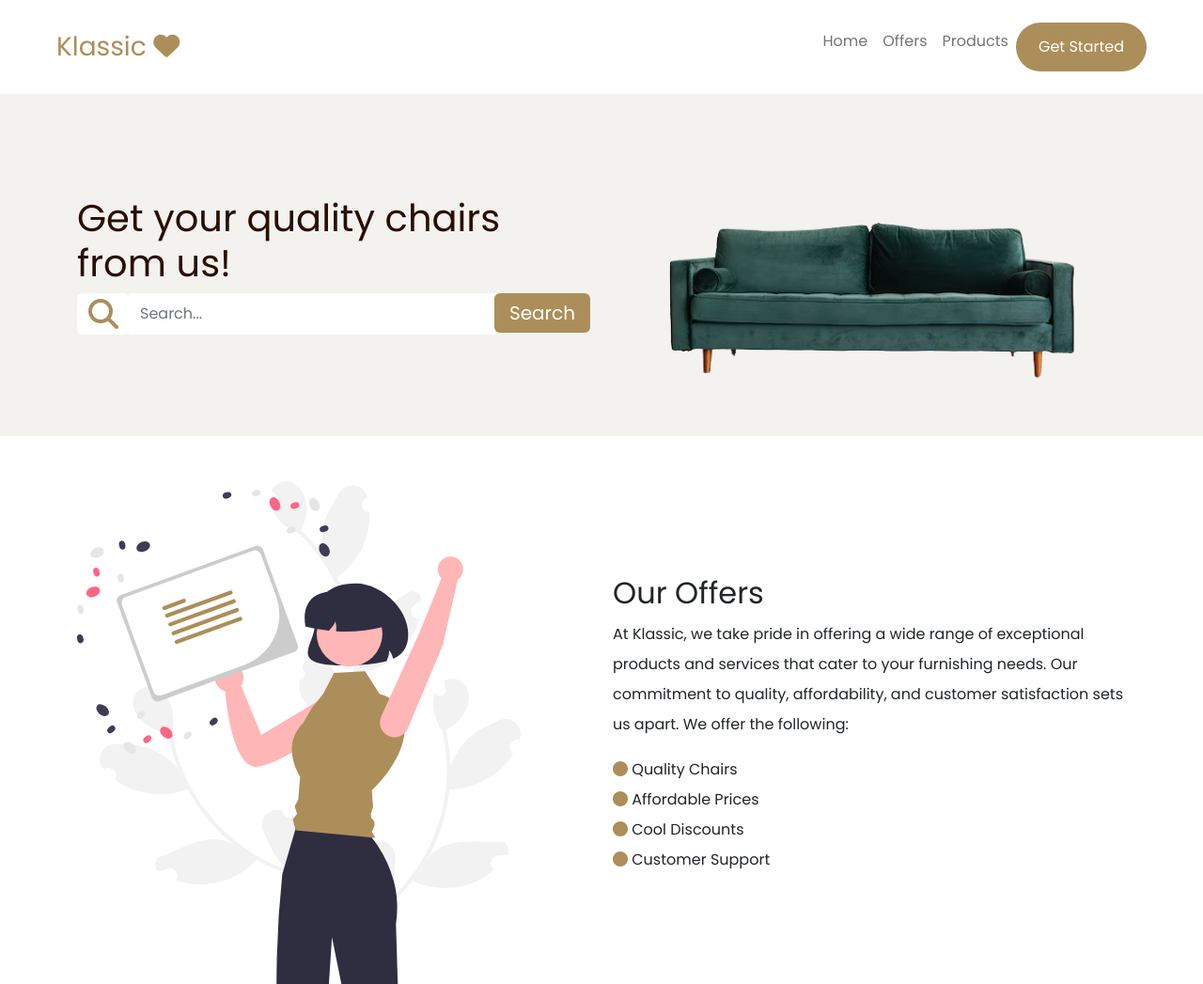
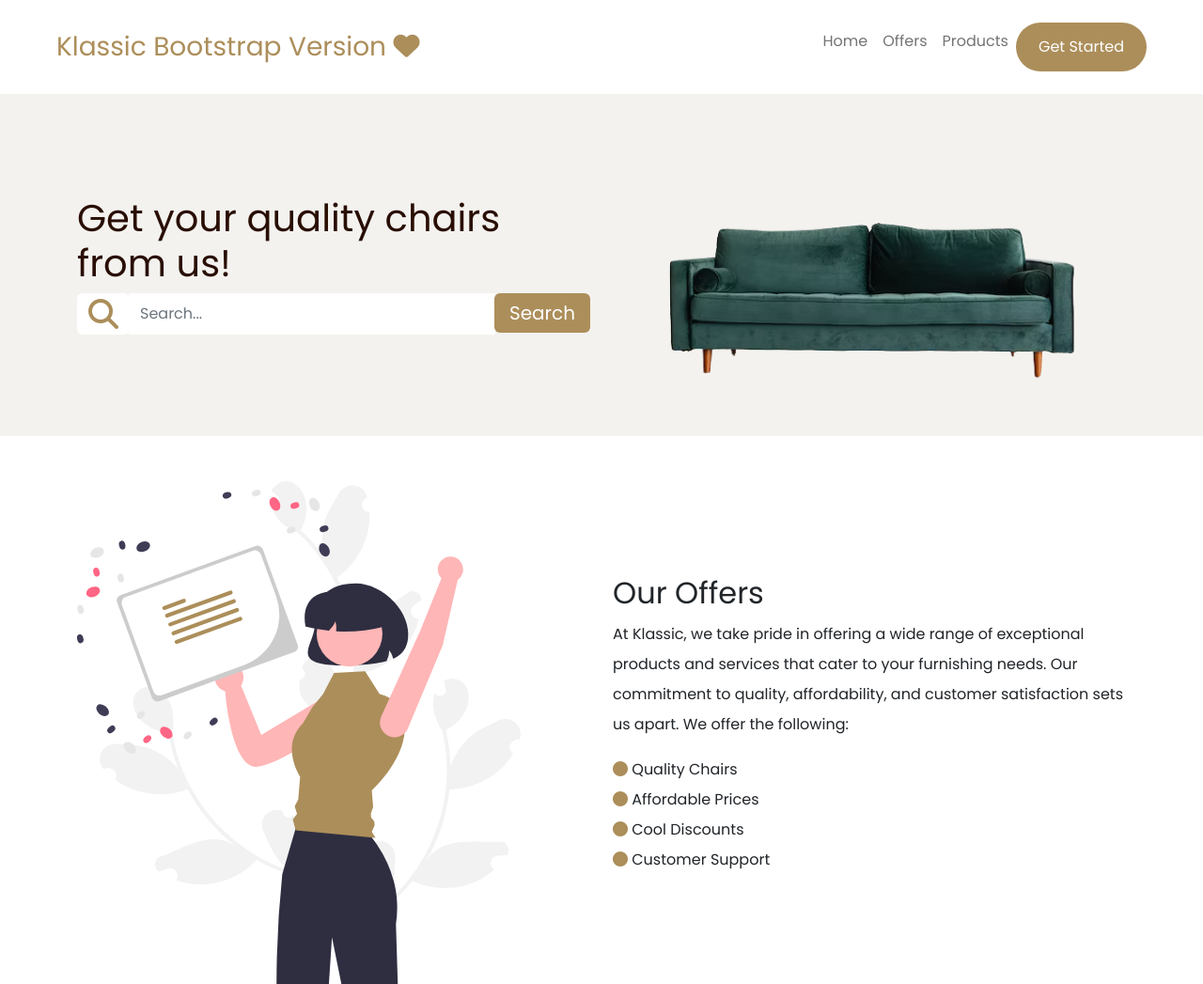
Before and after one commit to Annysah/CTK303, a plain HTML site: page Assignment6/index.html in a window 1280 px wide. Shown: the top 1047 px of the page at 94% size. Drawn offline with nearby package versions, Linux system fonts and the light colour scheme.

Commit message:
Update repo

```diff
--- a/Assignment6/index.html
+++ b/Assignment6/index.html
@@ -22,7 +22,7 @@
     <nav class="navbar navbar-expand-lg px-5 py-4">
         <div class="container-fluid">
             <a class="navbar-brand fs-3 logo" href="#">
-                Klassic
+                Klassic Bootstrap Version
                 <i class="fa fa-heart"></i>
             </a>
 
```
